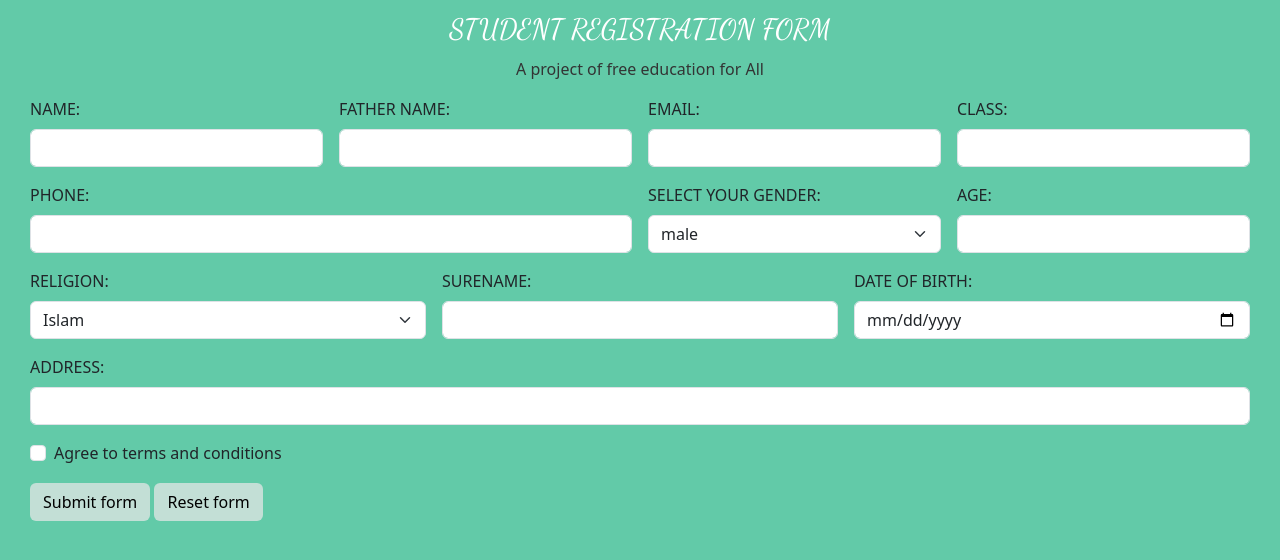
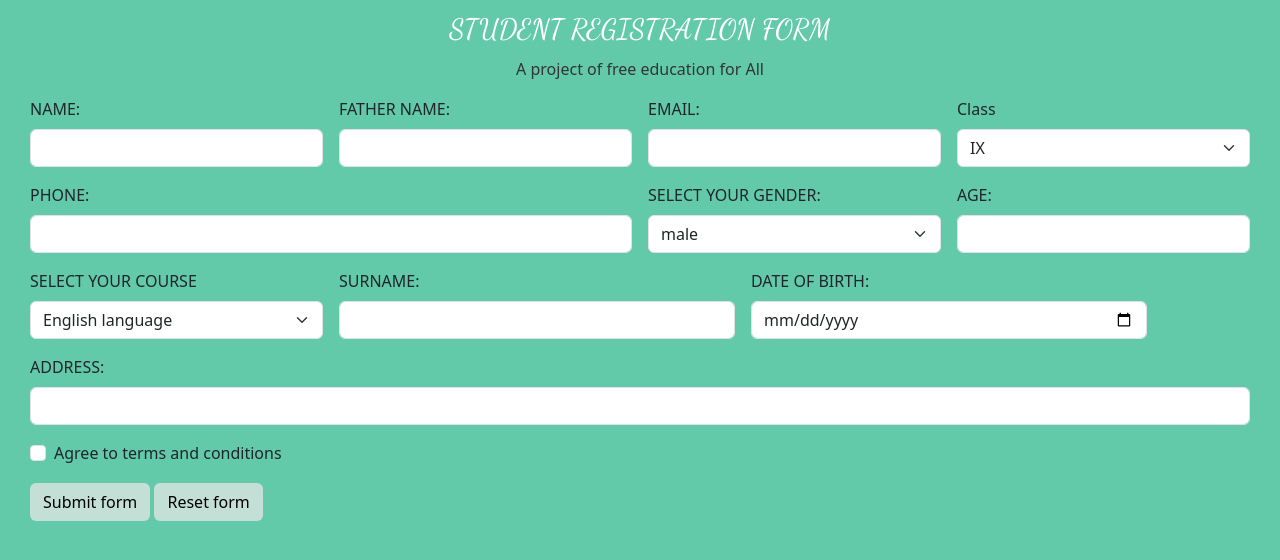
Before and after one commit to saadahsan2023/rigistrationform, a plain HTML site: page index.html in a window 1280 px wide. Shown: the part 84-644 px from the top of the page. Drawn offline with nearby package versions, Linux system fonts and the light colour scheme.

Commit message:
Add files via upload

```diff
--- a/index.html
+++ b/index.html
@@ -76,18 +76,20 @@ body{
           </div>
         </div>
         <div class="col-md-3">
-          <label for="validationCustomUsername" class="form-label"> CLASS:</label>
-          <div class="input-group has-validation">
-
-            <input type="text" class="form-control" id="validationCustomUsername" aria-describedby="inputGroupPrepend" required name="Class">
-            <div class="invalid-feedback">
-              Please choose a username.
-            </div>
+          <label for="validationCustom04" class="form-label">Class</label>
+          <select class="form-select" id="validationCustom04" required name="Class">
+            <option  value="IX">IX</option>
+            <option value="X">X</option>
+            <option value="XI">XI</option>
+            <option value="XII">XII</option>
+            <option value="other">Other</option>
+          </select>
+          <div class="invalid-feedback">
+            Please select a valid state.
           </div>
-        </div>
-        <div class="col-md-6">
+        </div>        <div class="col-md-6">
           <label for="validationCustom03" class="form-label">PHONE:</label>
-          <input type="number" class="form-control" id="validationCustom03" required name="Phone Number">
+          <input type="number" class="form-control" id="validationCustom03" value="+92" required name="Phone Number">
           <div class="invalid-feedback">
             Please provide a valid city.
           </div>
@@ -96,7 +98,7 @@ body{
         <div class="col-md-3">
           <label for="validationCustom04" class="form-label">SELECT YOUR GENDER:</label>
           <select class="form-select" id="validationCustom04" required name="Gender">
-            <option selected disabled value="male">male</option>
+            <option value="male">male</option>
             <option value="female">female</option>
           </select>
           <div class="invalid-feedback">
@@ -112,21 +114,23 @@ body{
           </div>
         </div>
 
-        <div class="col-md-4">
-            <label for="validationCustom04" class="form-label">RELIGION:</label>
-            <select class="form-select" id="validationCustom04" required name="RELIGION">
-              <option selected disabled value="Islam">Islam</option>
-              <option value="hindus">hinduism</option>
-              <option value="other">Others</option>
-            </select>
-            <div class="invalid-feedback">
-              Please select a valid state.
-            </div>
+        <div class="col-md-3">
+          <label for="validationCustom04" class="form-label">SELECT YOUR COURSE</label>
+          <select class="form-select" id="validationCustom04" required name="Gender">
+            <!-- <option selected disabled value="Select From Here">Select From Here</option> -->
+            <option value="English language">English language</option>
+            <option value="Web developemnt">Web developemnt</option>
+            <option disabled value="graphic designing">Graphic designing</option>
+
+          </select>
+          <div class="invalid-feedback">
+            Please select a valid state.
           </div>
+        </div>
 
           <div class="col-md-4">
-            <label for="validationCustom03" class="form-label">SURENAME:</label>
-            <input type="text" class="form-control" id="validationCustom03" required name="SureName">
+            <label for="validationCustom03" class="form-label">SURNAME:</label>
+            <input type="text" class="form-control" id="validationCustom03" required name="SurName">
             <div class="invalid-feedback">
               Please provide a valid city.
             </div>
```
